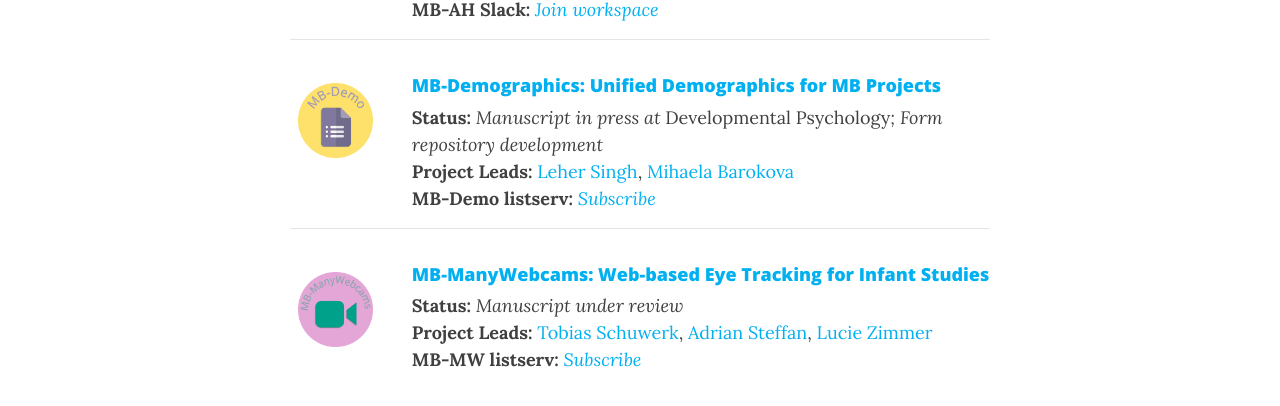
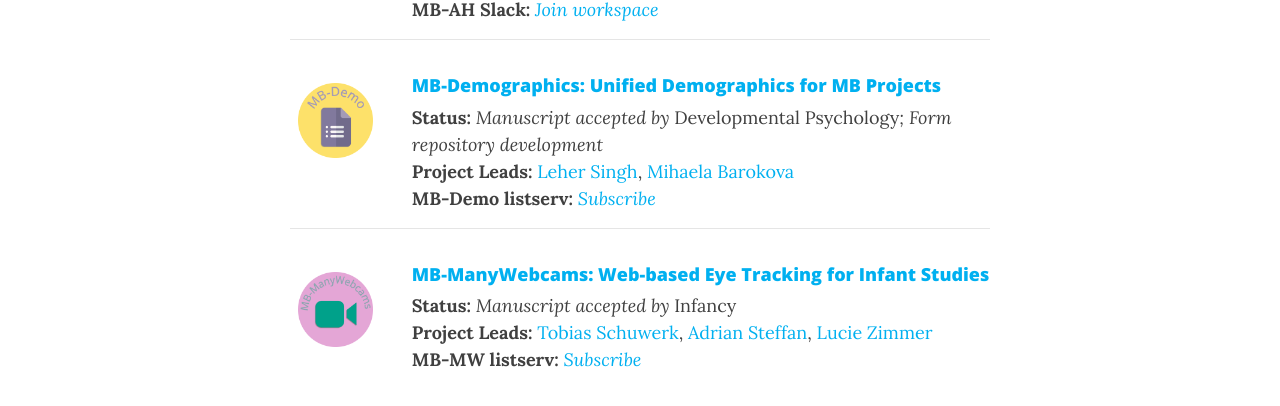
Before and after one commit to manybabies/manybabies.github.io, a Jekyll site: the page built from projects.md, in a window 1280 px wide and 900 px high, scrolled down 4153 px. Shown: the part 154-560 px from the top of the window. Built offline with Jekyll 4.4.1, drawn with Linux system fonts in a browser that asks for light colours; nearby versions of some CDN libraries; comment, search, counter and statistics services are not loaded.

Commit message:
Update projects.md

```diff
--- a/projects.md
+++ b/projects.md
@@ -239,7 +239,7 @@ The broader goals of **ManyBabies** come together through collaborative projects
       </div>
       <div class="col-sm-10">
         <h4><a href="{{site.baseurl}}/MB-Demographics/">MB-Demographics: Unified Demographics for MB Projects</a></h4>
-        <b>Status:</b> <i>Manuscript in press at </i>Developmental Psychology<i>; Form repository development</i><br>
+        <b>Status:</b> <i>Manuscript accepted by </i>Developmental Psychology<i>; Form repository development</i><br>
         <b>Project Leads:</b> <a href="mailto:leher.singh.nus@gmail.com">Leher Singh</a>, <a href="mailto:mihaela.barokova@gmail.com">Mihaela Barokova</a><br>
         <b>MB-Demo listserv:</b> <a href="https://mailman.stanford.edu/mailman/listinfo/manybabies-demographics" target="_blank"><i>Subscribe</i></a>
       </div>
@@ -252,7 +252,7 @@ The broader goals of **ManyBabies** come together through collaborative projects
       </div>
       <div class="col-sm-10">
         <h4><a href="{{site.baseurl}}/MB-ManyWebcams/">MB-ManyWebcams: Web-based Eye Tracking for Infant Studies</a></h4>
-        <b>Status:</b> <i>Manuscript under review</i><br>
+        <b>Status:</b> <i>Manuscript accepted by </i>Infancy<br>
         <b>Project Leads:</b> <a href="mailto:Tobias.Schuwerk@psy.lmu.de">Tobias Schuwerk</a>, <a href="mailto:adrian.steffan@hotmail.de">Adrian Steffan</a>, <a href="mailto:lucie.zimmer@psy.lmu.de">Lucie Zimmer</a><br>
         <b>MB-MW listserv:</b> <a href="https://lists.lrz.de/mailman/listinfo/online_mb2" target="_blank"><i>Subscribe</i></a>
       </div>
```
